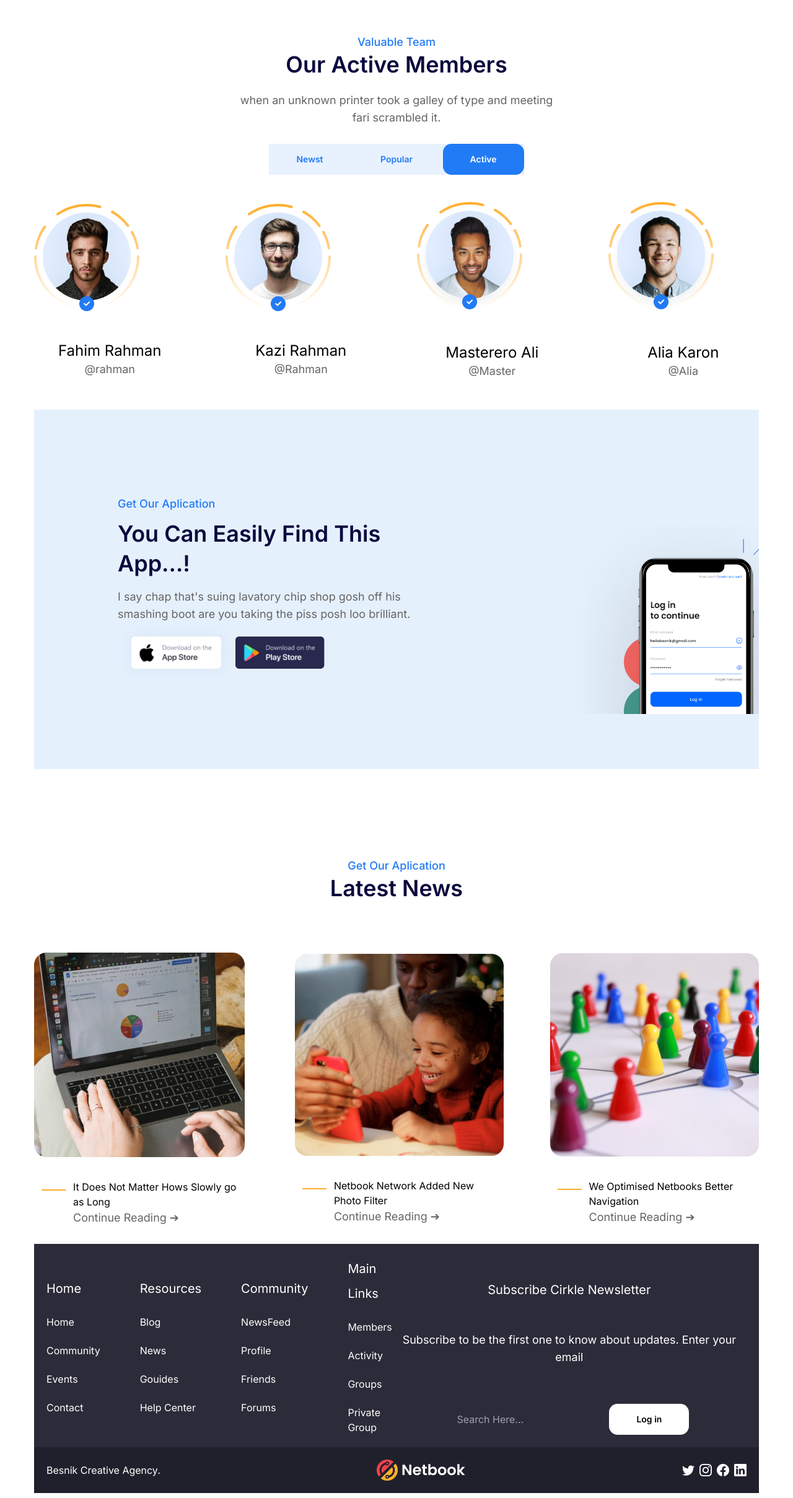
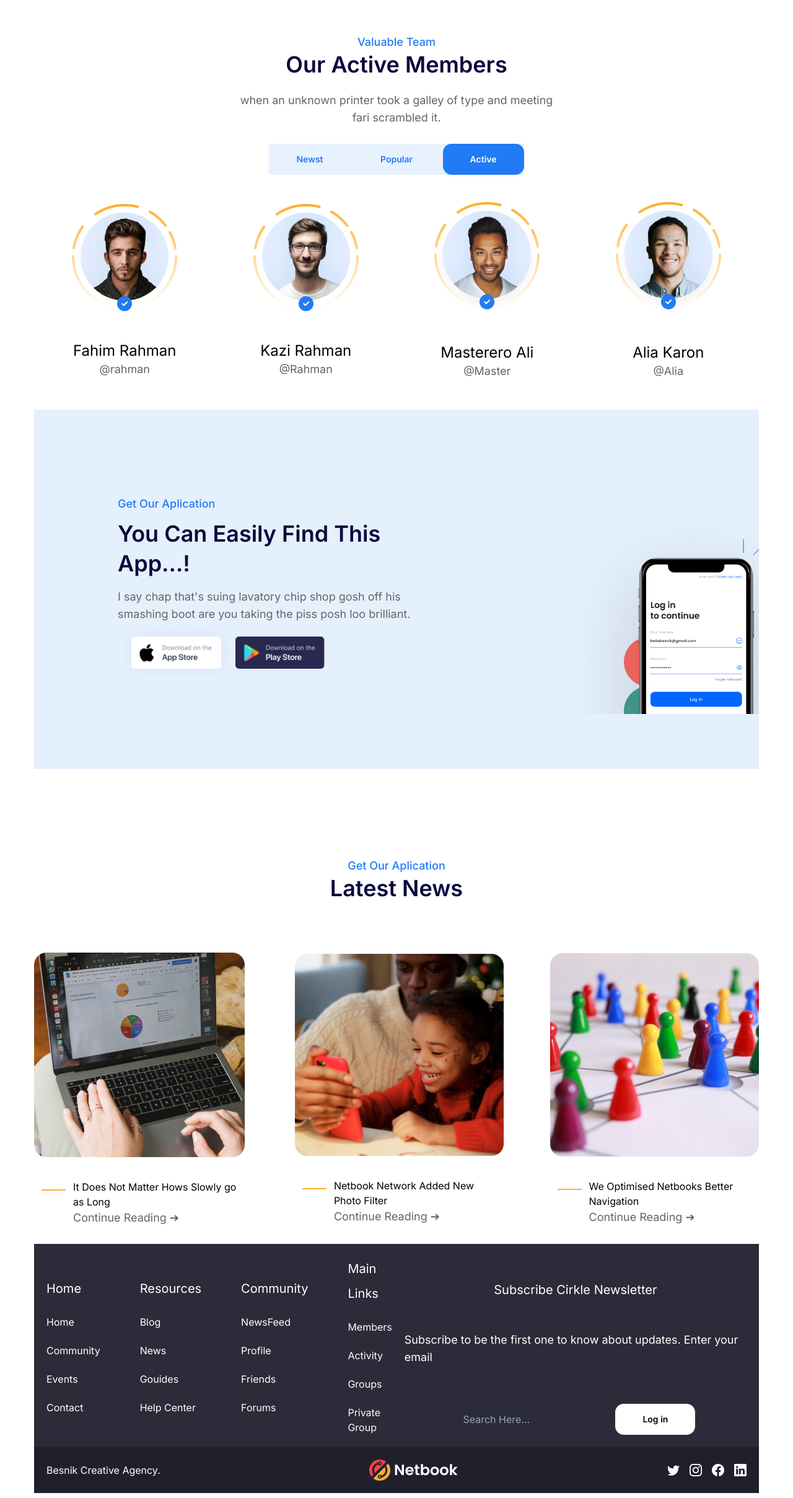
Before and after one commit to dola-basafi/Umptn-Responsive, a plain HTML site: page index.html in a window 1280 px wide. Shown: the part 2490-4907 px from the top of the page at 62% size. Drawn offline with nearby package versions, Linux system fonts and the light colour scheme.

Commit message:
tugas-responsive

```diff
--- a/index.html
+++ b/index.html
@@ -327,29 +327,29 @@
           <button class="btn-blue-outline btn-blue font-semibold border-none">Popular</button>
           <button class="btn-blue font-semibold">Active</button>
         </div>
-        <div class="foto mt-11 flex flex-col md:flex-row  text-center gap-16 justify-between items-center">
-          <div class="md:basis-6/12">
+        <div class="foto mt-11 flex flex-col  md:flex-row md:flex-wrap lg:flex-nowrap   text-center  justify-between items-center ">
+          <div class=" md:w-1/2  flex flex-col items-center justify-between">
             <div>
               <img src="img/fahim.png"   alt="">
             </div>
             <h1 class="text-2xl mt-12">Fahim Rahman</h1>
             <p>@rahman</p>
           </div>
-          <div class="md:basis-6/12">
+          <div class=" md:w-1/2 flex flex-col items-center justify-between">
             <div >
               <img  src="img/kazi.png"   alt="">
             </div>
             <h1 class="text-2xl mt-12">Kazi Rahman</h1>
             <p>@Rahman</p>
           </div>
-          <div class="md:basis-6/12">
+          <div class="md:w-1/2 flex flex-col items-center justify-between">
             <div >
               <img src="img/Ali.png"   alt="">
             </div>
             <h1 class="text-2xl mt-12">Masterero Ali</h1>
             <p>@Master</p>
           </div>
-          <div class="md:basis-6/12">
+          <div class="md:w-1/2 flex flex-col items-center justify-between">
             <div>
               <img  src="img/karon.png"   alt="">
             </div>
@@ -432,7 +432,7 @@
     <section id="footer">
       <div class="container">
         <div
-          class="w-full footer1 flex flex-col lg:flex-row justify-between bg-[#2B2B39] p-5"
+          class="w-full lg:gap-5 footer1 flex flex-col lg:flex-row justify-between bg-[#2B2B39] pl-5 p-5"
         >
           <div
             class="links flex flex-col md:flex-row items-center justify-between text-white gap-16"
@@ -469,7 +469,7 @@
               <li>Private Group</li>
             </ul>
           </div>
-          <div class="w-full flex-col justify-between items-center flex pt-10 gap-[22px] text-center">
+          <div class="w-full flex-col justify-between items-center flex pt-10 gap-[22px] ">
             <h1 class="text-xl text-bold text-white">
               Subscribe Cirkle Newsletter
             </h1>
@@ -482,7 +482,7 @@
                 <input
                   type="text"
                   placeholder="Search Here..."
-                  class="bg-transparent border-none w-auto"
+                  class="bg-transparent border-none w-auto focus:ring-transparent border-none"
                 />
               </form>
               <div class="button-box ">
@@ -497,7 +497,7 @@
           <p class="text-white text-base">Besnik Creative Agency.</p>
           <img src="img/logo2.png" alt="" />
           <div
-            class="flex justify-between items-center text-xl gap-2 text-white"
+            class="flex justify-between items-center text-xl gap-4 text-white"
           >
             <i class="bi bi-twitter"></i>
             <i class="bi bi-instagram"></i>
```
